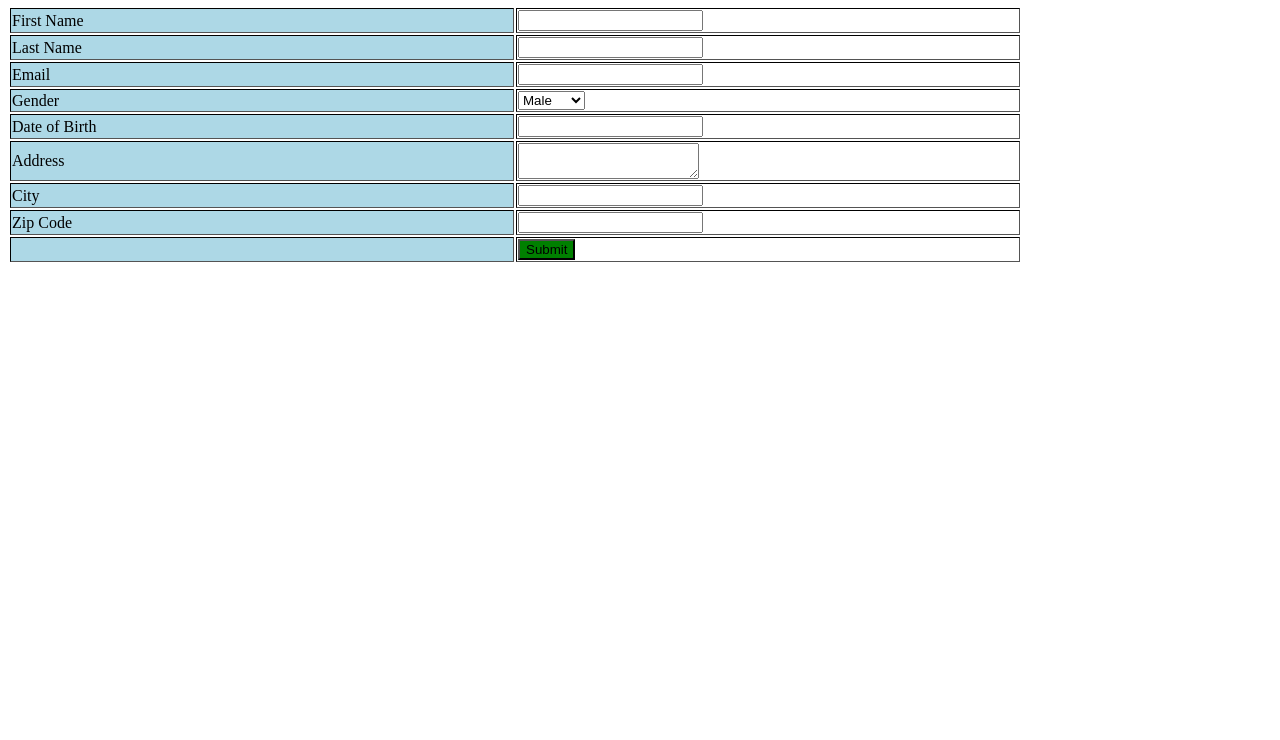
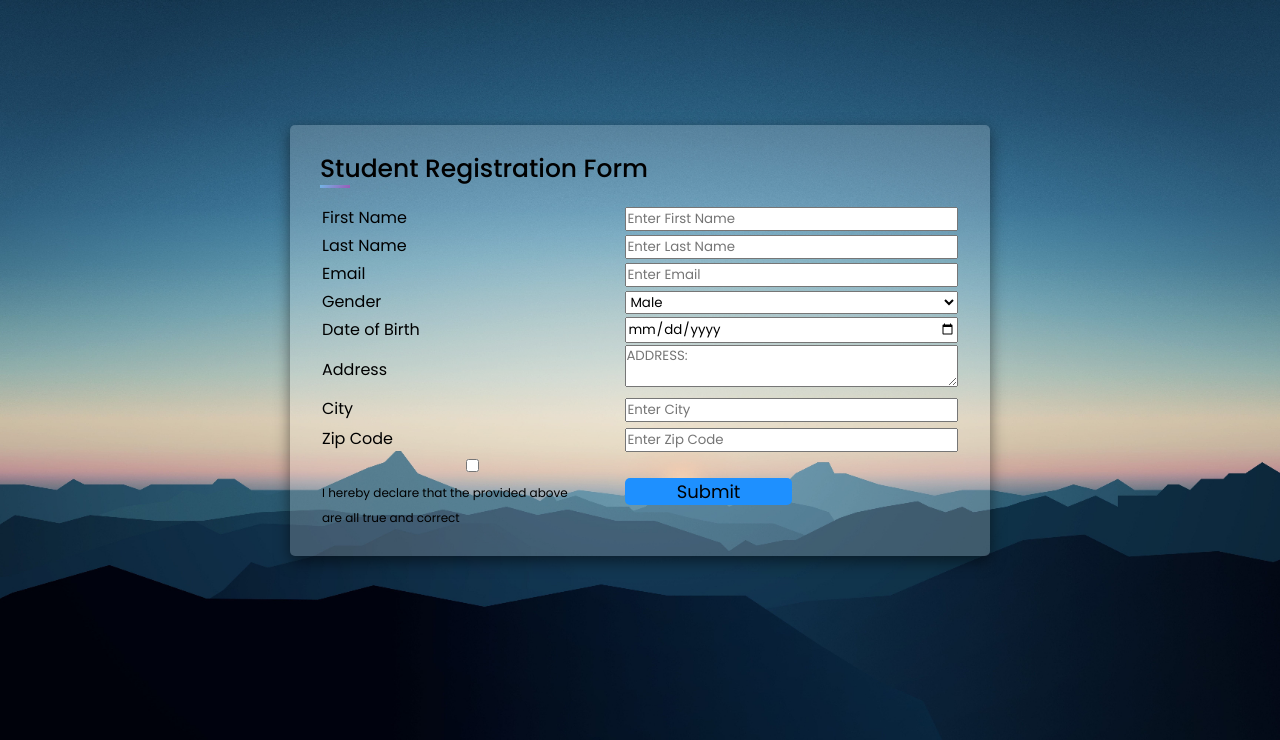
Before and after one commit to IzaThing/web-systems-technologies, a plain HTML site: page Lab_LamBSIT2R2.html in a window 1280 px wide. Shown: the part 60-800 px from the top of the page. Drawn offline with Linux system fonts and the light colour scheme.

Commit message:
rework everything

```diff
--- a/Lab_LamBSIT2R2.html
+++ b/Lab_LamBSIT2R2.html
@@ -1,65 +1,94 @@
-<html>
+<!DOCTYPE html>
+<html lang="en">
 <head>
+	<meta charset="UTF-8">
 	<title>Lab_lamBSIT2R2</title>
+	<link rel="stylesheet" type="text/css" href="style.css">
+	<meta name="viewport" content="width=devvive-width, initial-scale=1.0">
 </head>
-    <h1>Student Registration Form</h1>
-
 <body>
-        <form>
-                <table border ="1" style="border: 1px black">
+	<div class="container">
+		<div class="title">Student Registration Form</div>
+			<form action="#">
+				<table>
 					<tr>
-                      <td width = "500" style="background-color: lightblue" >First Name</td>
-                      <td width = "500"><input type = "text" id = "fn" width = "500"></td>
+						<div class="user-details">
+						<div class="input-box">
+							<td width = "500"><span class="details">First Name</span></td>
+							<td width = "500"><input class="inputbox" type="text" id="texts" placeholder="Enter First Name" required></td>
+						</div>
 					</tr>
 					<tr>
-                        <td style="background-color: lightblue" >Last Name</td>
-                        <td ><input type = "text" id = "ln" width = "500"></td>
+						<div class="input-box">
+							<td><span class="details">Last Name</span></td>
+							<td><input type="text" id="texts" placeholder="Enter Last Name" required></td>
+						</div>
 					</tr>
 					<tr>
-                        <td style="background-color: lightblue" >Email</td>
-                        <td><input type = "text" id = "email"></td>
+						<div class="input-box">
+							<td><span class="details">Email</span></td>
+							<td><input type="text" id="texts" placeholder="Enter Email" required></td>
+						</div>
 					</tr>
 					<tr>
-                        <td style="background-color: lightblue" >Gender</td>
+						<div class="input-box">
+							<td><span class="details">Gender</span></td>
 							<td>
 								<label>
-                                <select id = "Gender">
-                                    <option value = "Male"> Male</option>
-                                    <option value = "Female"> Female</option>
-                                    <option value = "Other"> Other</option>
+									<select>
+										<option value = "Male">Male</option>
+										<option value = "Female">Female</option>
+										<option value = "Other">Other</option>
 									</select>
 								</label>
 							</td>
+						</div>
 					</tr>
 					<tr>
-                        <td style="background-color: lightblue" >Date of Birth</td>
-                        <td>
-                            <input type = "text" id = "Address">
-                        </td>
-                    </tr>
+						<div class="input-box">
+							<td><span class="details">Date of Birth</span></td>
+							<td><input type="date" id="texts" placeholder="Enter Date of Birth" required></td>
+						</div>
 					</tr>
 					<tr>
-                    <td style="background-color: lightblue" >Address</td>
+						<div class="input-box">
+							<td><span class="details">Address</span></td>
 							<td>
 								<label>
-                        <textarea id = "DoB"></textarea>
+									<textarea placeholder="ADDRESS:" required></textarea>
 								</label>
 							</td>
+						</div>
 					</tr>
 					<tr>
-                    <td style="background-color: lightblue" >City</td>
-                    <td><input type = "text" id = "City"></td>
+						<div class="input-box">
+							<td><span class="details">City</span></td>
+							<td><input type="text" id="texts" placeholder="Enter City" required></td>
+						</div>
+					</tr>
+					<tr></tr>
+						<div class="input-box">
+							<td><span class="details">Zip Code</span></td>
+							<td><input type="text" id="texts" placeholder="Enter Zip Code" required></td>
+						</div>
 					</tr>
 					<tr>
-                    <td style="background-color: lightblue" >Zip Code</td>
-                    <td><input type = "text" id = "zc"></td>
-                </tr>
-                <tr>
-                    <td style="background-color: lightblue" ></td>
-                    <td><button type="button" style="background-color: green" >Submit</td>
+						<div class="Input">
+							<td>
+								<label style="font-size: 12px;">
+									<input type="checkbox"> I hereby declare that the provided above<br>are all true and correct
+								</label>
+							</td>
+							<td>
+								<div class="button" id="submit">
+									<a href="thankyou.html"> <button class="btn btn--primary" type="button">Submit</button></a>
+								</div>
+							</td>
+						</div>
 					</tr>
 				</table>
 			</form>
+		</div>
+	</div>
 </body>
-
 </html>
--- /dev/null
+++ b/style.css
@@ -0,0 +1,126 @@
+@import url("https://fonts.googleapis.com/css2?family=Poppins:wght@300;400;500;600;700;800;900&display=sawp");
+
+*{
+    margin:0;
+    padding:0;
+    box-sizing: border-box;
+    font-family: "Poppins", sans-serif;
+}
+
+body {
+    display: flex;
+    justify-content: center;
+    align-items: center;
+    height: 100vh;
+    padding: 10px;
+    background-image: url(pxfuel2.jpg);
+    background-repeat: no-repeat;
+    background-position: center;
+    background-attachment: fixed;
+    background-size: cover;
+
+}
+
+.container{
+    max-width: 700px;
+    width: 100%;
+    border-radius: 10px;
+    padding: 25px 30px;
+    border-radius: 5px;
+    overflow: hidden;
+    background: rgba(255, 255, 255, 0.2);
+    box-shadow: 0 5px 15px rgba(0, 0, 0, .5);
+    color: #000;
+
+}
+
+
+
+.container .title{
+    font-size: 25px;
+    font-weight: 500;
+    position: relative;
+}
+
+.container .title::before{
+    content: '';
+    position: absolute;
+    left: 0;
+    bottom: 0;
+    height: 3px;
+    width: 30px;
+    background: linear-gradient(135deg, #71b7e6, #9b59b6);
+}
+input{
+    width: 100%;
+}
+textarea{
+    width: 100%;
+}
+select{
+    width: 100%;
+}
+.container form .user-details{
+    display: flex;
+    flex-wrap: wrap;
+    justify-content: space-between;
+}
+form .user-details .input-box{
+    margin-bottom: 15px;
+    width: calc(100% / 2 - 20px);
+}
+.user-details .input-box .details{
+    display: block;
+    font-weight: 500;
+    margin-bottom: 5px;
+}
+.user-details .input-box input{
+    height: 45px;
+    width: 100%;
+
+    border-radius: 5px;
+    border: 1px solid #ccc;
+    padding-left: 15px;
+    font-size: 16px;
+    border-bottom-width: 2px;
+    transition: all 0.3s ease;
+}
+
+.user-details .input-box input:focus,
+.user-details .input-box input:valid{
+    border-color: #9b59b6;
+}
+.user-details .Input .checkbox{
+    justify-self: flex-start;
+    font-size: 9px;
+    size: 20px;
+}
+form .btn{
+    border-radius: 5px;
+    background: dodgerblue;
+    color: black;
+    font-size: 18px;
+    font-weight: 500%;
+    cursor: pointer;
+    border: 0;
+    width: 50%;
+    height: 500%;
+    align-items: center;
+
+}
+
+.astext {
+    background:none;
+    border:none;
+    margin:0;
+    padding:0;
+    cursor: pointer;
+    font-size: 9px;
+    color: #fff;
+}
+
+.btn:hover{
+    background: rgb(91, 16, 177);
+    color: #fff;
+	border: none;
+}
```
Also changed, not shown: pxfuel2.jpg (added). Lines whose indentation alone changed are shown as unchanged.
